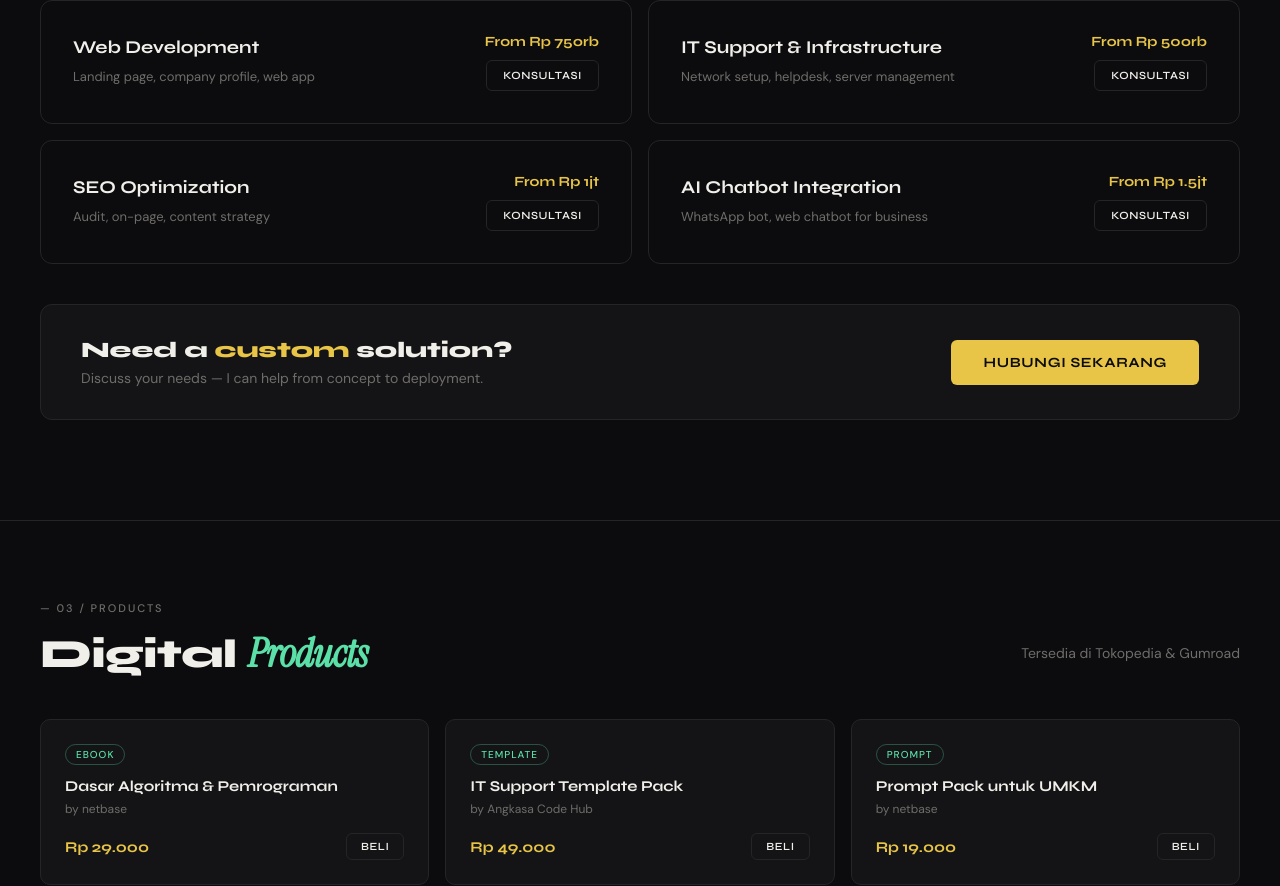
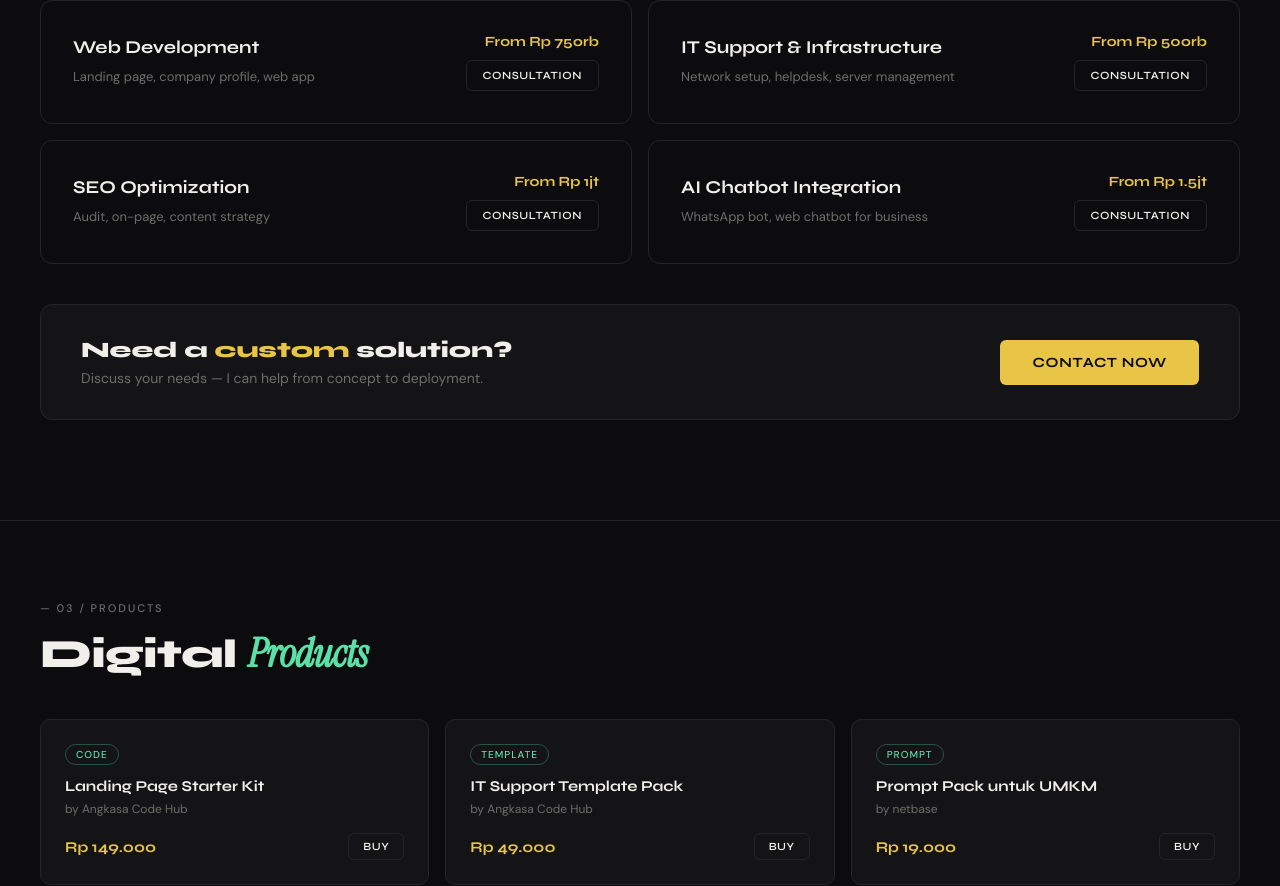
Before and after one commit to timothy-brian/briandev, a React (Vite) app: page / in a window 1280 px wide. Shown: the part 2036-2922 px from the top of the page. Built offline with nearby package versions, Linux system fonts and the light colour scheme.

Commit message:
update language

```diff
--- a/src/App.jsx
+++ b/src/App.jsx
@@ -471,7 +471,7 @@ export default function Portfolio() {
                 <div className="syne" style={{ fontSize: "14px", fontWeight: 700, color: "var(--accent)" }}>{s.price}</div>
                 <button className="outline-btn" style={{ marginTop: "10px", padding: "8px 16px", fontSize: "11px" }}
                   onClick={() => scrollTo("contact")}>
-                  Konsultasi
+                  Consultation
                 </button>
               </div>
             </div>
@@ -495,7 +495,7 @@ export default function Portfolio() {
               Discuss your needs — I can help from concept to deployment.
             </p>
           </div>
-          <button className="cta-btn" onClick={() => scrollTo("contact")}>Hubungi Sekarang</button>
+          <button className="cta-btn" onClick={() => scrollTo("contact")}>Contact Now</button>
         </div>
       </section>
 
@@ -506,12 +506,12 @@ export default function Portfolio() {
           <h2 className="syne" style={{ fontSize: "40px", fontWeight: 800, letterSpacing: "-0.02em" }}>
             Digital <span className="serif" style={{ fontStyle: "italic", color: "var(--accent2)" }}>Products</span>
           </h2>
-          <span className="sans" style={{ color: "var(--muted)", fontSize: "14px" }}>Tersedia di Tokopedia & Gumroad</span>
+          {/* <span className="sans" style={{ color: "var(--muted)", fontSize: "14px" }}>Tersedia di Tokopedia & Gumroad</span> */}
         </div>
 
         <div style={{ marginTop: "40px", display: "flex", gap: "16px", flexWrap: "wrap" }}>
           {[
-            { name: "Dasar Algoritma & Pemrograman", by: "netbase", price: "Rp 29.000", tag: "Ebook" },
+            { name: "Landing Page Starter Kit", by: "Angkasa Code Hub", price: "Rp 149.000", tag: "Code" },
             { name: "IT Support Template Pack", by: "Angkasa Code Hub", price: "Rp 49.000", tag: "Template" },
             { name: "Prompt Pack untuk UMKM", by: "netbase", price: "Rp 19.000", tag: "Prompt" },
           ].map((p, i) => (
@@ -527,7 +527,7 @@ export default function Portfolio() {
               <p className="sans" style={{ fontSize: "12px", color: "var(--muted)", marginBottom: "16px" }}>by {p.by}</p>
               <div style={{ display: "flex", justifyContent: "space-between", alignItems: "center" }}>
                 <span className="syne" style={{ fontSize: "15px", fontWeight: 700, color: "var(--accent)" }}>{p.price}</span>
-                <button className="outline-btn" style={{ padding: "6px 14px", fontSize: "11px" }}>Beli</button>
+                <button className="outline-btn" style={{ padding: "6px 14px", fontSize: "11px" }}>Buy</button>
               </div>
             </div>
           ))}
@@ -555,7 +555,7 @@ export default function Portfolio() {
           Let's <span className="serif" style={{ fontStyle: "italic", color: "var(--accent)" }}>build</span><br />something.
         </h2>
         <p className="sans" style={{ color: "var(--muted)", fontSize: "15px", marginBottom: "48px", lineHeight: 1.8 }}>
-          Ada project, pertanyaan, atau sekadar mau ngobrol?<br />Saya terbuka untuk kolaborasi dan freelance.
+          Have a project, a question, or just want to chat?<br />I'm open to collaboration and freelancing.
         </p>
 
         <div style={{ display: "flex", gap: "12px", justifyContent: "center", flexWrap: "wrap" }}>
```
